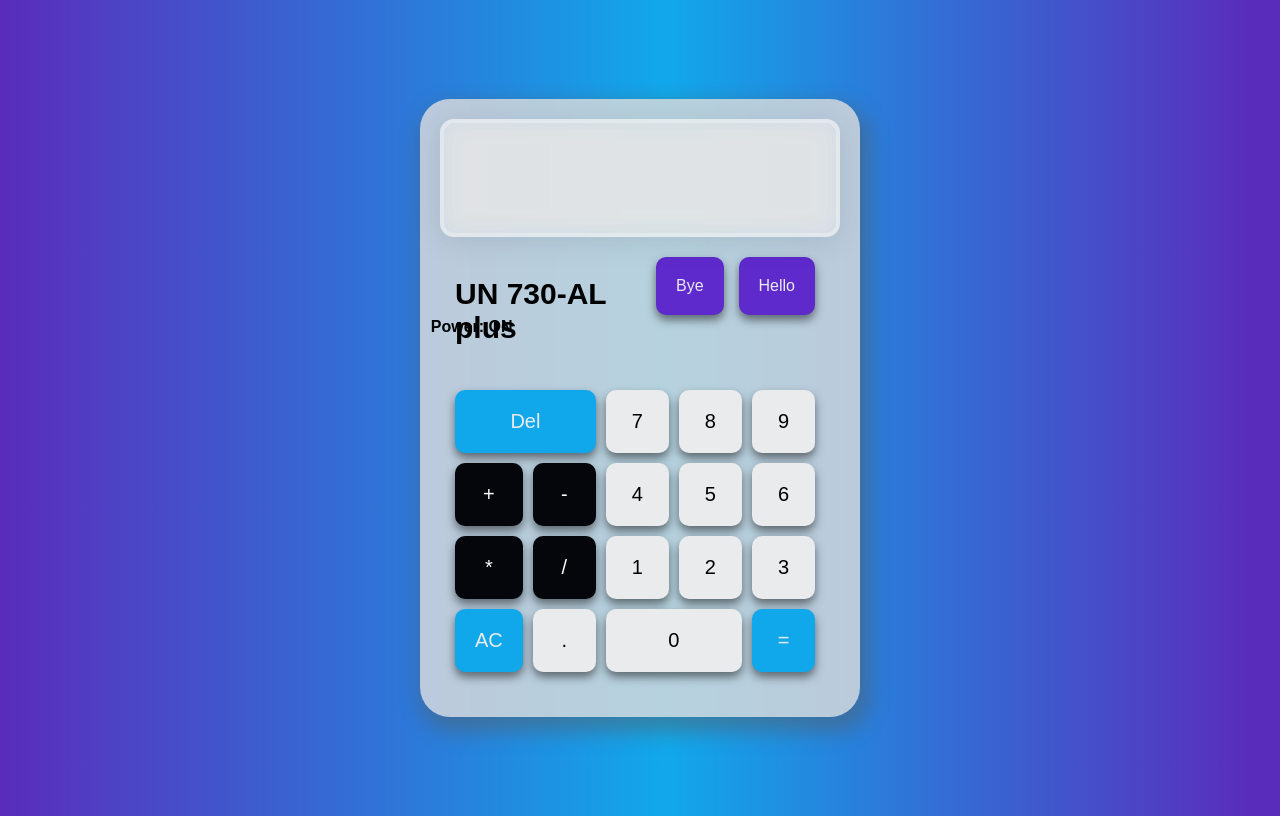
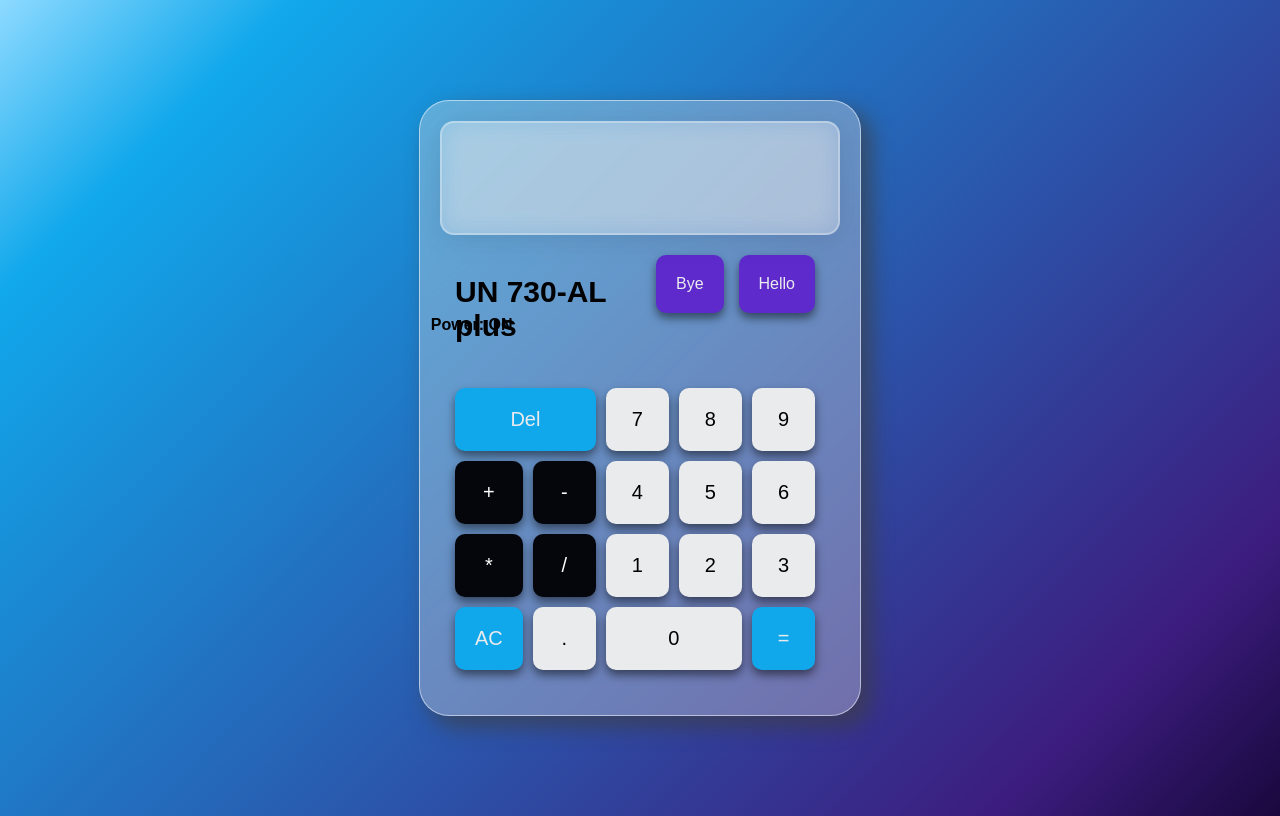
Before and after one commit to Huenyeon/prelim-calculator, a website built with Vite: page index.html in a window 1280 px wide. Built offline with nearby package versions, Linux system fonts and the light colour scheme; a web font is replaced by a local one.

Commit message:
adjusted css

```diff
--- a/main.css
+++ b/main.css
@@ -11,8 +11,8 @@ body{
     justify-content: center;
     align-items: center;
     height: 100vh;
-    background: rgb(90,44,188);
-    background: linear-gradient(90deg, rgba(90,44,188,1) 0%, rgba(17,168,235,1) 52%, rgba(90,44,188,1) 98%);
+    background: rgb(25,8,61);
+    background: linear-gradient(-45deg, rgba(25,8,61,1) 0%, rgba(60,29,127,1) 14%, rgba(17,168,235,1) 86%, rgba(141,218,255,1) 100%);
 }
 
 .calcu-container{
@@ -20,9 +20,10 @@ body{
     max-width: 400px;
     width: 100%;
 
-    background: rgba(220, 220, 220, 0.82);
-    border-radius:       30px;
-    box-shadow: 5px 10px 20px 5px rgba(88, 88, 88, 0.452);
+    background: rgba(220, 220, 220, 0.358);
+    border-radius: 30px;
+    border: 1px solid rgba(255, 255, 255, 0.521);
+    box-shadow: 10px 10px 20px 2px rgba(62, 62, 62, 0.607);
     backdrop-filter: blur(3.6px);
     -webkit-backdrop-filter: blur(3.6px);
     padding: 20px;
@@ -39,10 +40,11 @@ body{
         background: rgba(255, 255, 255, 0.25);
         border-radius: 14px;
 
+
         box-shadow: 0 4px 30px rgba(0, 0, 0, 0.1);
         backdrop-filter: blur(13.5px);
         -webkit-backdrop-filter: blur(13.5px);
-        border: 4px solid rgba(255, 255, 255, 0.3);
+        border: 2px solid rgba(255, 255, 255, 0.3);
         height: 100px;
         position: relative;
         grid-column: span 2;
@@ -167,6 +169,7 @@ body{
         display: flex;
         font-size: 30px;
         text-align: left;
+
     }
 
 
--- a/src/main.ts
+++ b/src/main.ts
@@ -104,11 +104,13 @@ calcuButtons.forEach((button) => {
             result.innerHTML += ("MATH ERROR!")}
 
         }
+        input.style.color = "gray"
 
 
         break
 
       default:
+        input.style.color = "black"
         const totalChar = input.innerHTML.length
         if (totalChar > 30){
           input.innerHTML+='';
```
